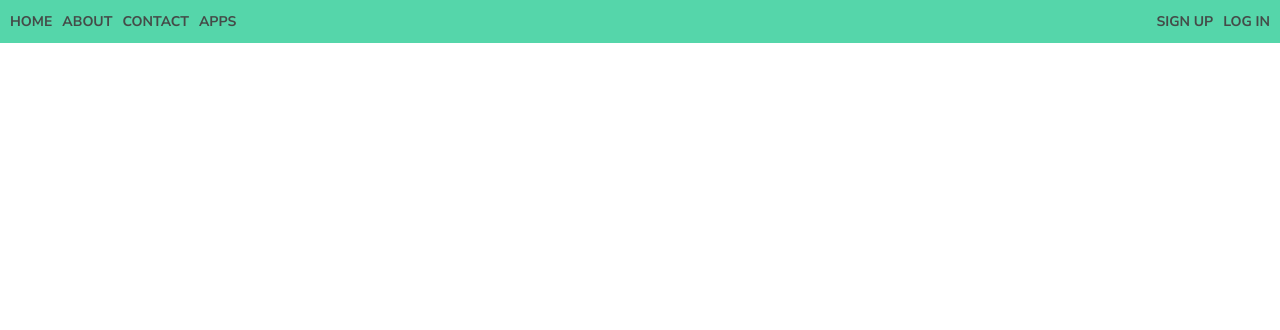
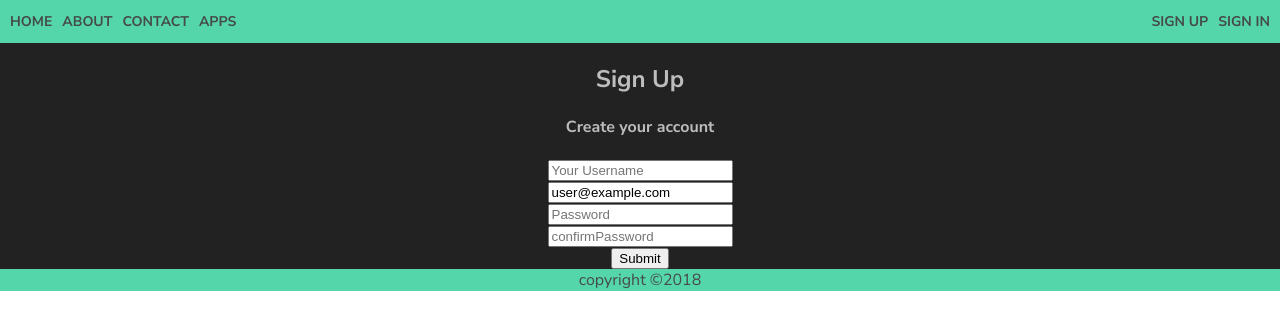
Before and after one commit to excelstudior/tr, a React app: page /register in a window 1280 px wide. Built offline with nearby package versions, Linux system fonts and the light colour scheme.

Commit message:
create api call to create new user

```diff
--- a/package.json
+++ b/package.json
@@ -24,6 +24,7 @@
   },
   "homepage": "https://github.com/excelstudior/tr#readme",
   "dependencies": {
+    "axios": "^0.18.0",
     "bcryptjs": "^2.4.3",
     "body-parser": "^1.18.3",
     "cross-fetch": "^2.2.2",
--- /dev/null
+++ b/src/client/Layout/actions/constants.js
@@ -0,0 +1 @@
+export const Register_User='REGISTER_USER'
--- /dev/null
+++ b/src/client/Layout/actions/index.js
@@ -0,0 +1,14 @@
+
+import axios from 'axios'
+export const registerUser=(user,history)=>dispatch=>{
+    console.log(user)
+    axios
+        .post('/api/users/register',user)
+        .then(res=>history.push('/signIn'))
+        .catch(err=>console.log(err))
+}
+
+// ({
+//     type:Register_User,
+//     user
+// })
--- /dev/null
+++ b/src/client/Layout/components/Authorization/Register.css
@@ -0,0 +1,4 @@
+.register-container{
+    text-align: center;
+    display: inline-block;
+}
--- /dev/null
+++ b/src/client/Layout/components/Authorization/Register.js
@@ -0,0 +1,86 @@
+import React, { Component } from 'react';
+import './Register.css'
+import PropTypes from 'prop-types';
+
+
+
+class Register extends Component {
+    constructor(props) {
+        super(props);
+        this.newUser={
+            "name":"",
+            "email":"user@example.com",
+            "password":"",
+            "confirmPassword":""
+        };
+        this.error={};
+        this.onSubmit=this.onSubmit.bind(this)
+        this.onChange=this.onChange.bind(this)
+    }
+
+    onChange(e){
+        this.newUser={...this.newUser,[e.target.name]:e.target.value}
+    }
+
+
+    onSubmit(e){
+        e.preventDefault();
+        this.props.registerUser(this.newUser);
+    }
+
+    render() {
+        return (
+
+                <div className='register-container'>
+                    <h2>Sign Up</h2>
+                    <h4>Create your account</h4>
+                    <form onSubmit={this.onSubmit}>
+                        <div>
+                            <input
+                            type='text'
+                            placeholder='Your Username'
+                            name="name"
+                            defaultValue={this.newUser.name}
+                            onChange={this.onChange}/>
+                            <div className='register-invalid-input'></div>
+                        </div>
+                        <div>
+                            <input
+                            type='email'
+                            placeholder='user@example.com'
+                            name="email"
+                            defaultValue={this.newUser.email}
+                            onChange={this.onChange}/>
+                            <div className='register-invalid-input'></div>
+                        </div>
+                        <div>
+                            <input type='password'
+                            placeholder='Password'
+                            name="password"
+                            defaultValue={this.newUser.password}
+                            onChange={this.onChange}/>
+                            <div className='register-invalid-input'></div>
+                        </div>
+                        <div>
+                            <input type='password'
+                            placeholder='confirmPassword'
+                            name='confirmPassword'
+                            defaultValue={this.newUser.password2}
+                            onChange={this.onChange}/>
+                            <div className='register-invalid-input'></div>
+                        </div>
+
+                        <button type='submit' on>Submit</button>
+                    </form>
+                </div>
+
+        )
+    }
+}
+
+Register.PropTypes={
+    registerUser:PropTypes.func.isRequired,
+    user:PropTypes.object.isRequired
+}
+
+export default Register
--- /dev/null
+++ b/src/client/Layout/components/Authorization/SignIn.js
@@ -0,0 +1,34 @@
+import React, { Component } from 'react';
+// import './SignIn.css'
+import PropTypes from 'prop-types';
+import {Link} from 'react-router-dom';
+
+class SignIn extends Component {
+    constructor(props) {
+        super(props);
+    }
+
+    componentDidMount() {
+
+    }
+
+    componentDidUpdate() {
+
+    }
+
+    render() {
+        return (
+
+                <div>
+                    SignIn
+                </div>
+
+        )
+    }
+}
+
+// SignIn.PropTypes={
+//     SignIn:PropTypes.array.isRequired
+// }
+
+export default SignIn
--- /dev/null
+++ b/src/client/Layout/components/Footer.js
@@ -0,0 +1,34 @@
+import React, { Component } from 'react';
+// import './Home.css'
+import PropTypes from 'prop-types';
+import {Link} from 'react-router-dom';
+
+class Footer extends Component {
+    constructor(props) {
+        super(props);
+    }
+
+    componentDidMount() {
+
+    }
+
+    componentDidUpdate() {
+
+    }
+
+    render() {
+        return (
+
+                <div className='Footer'>
+                    copyright &copy;{new Date().getFullYear()}
+                </div>
+
+        )
+    }
+}
+
+// Footer.PropTypes={
+//     Footer:PropTypes.array.isRequired
+// }
+
+export default Footer
--- a/src/client/Layout/components/Navbar.css
+++ b/src/client/Layout/components/Navbar.css
@@ -25,7 +25,7 @@
     list-style: none;
 }
 
-.top-left-navbar ul:hover{
+.top-left-navbar ul li:hover{
     color:#000;
 }
 .top-left-navbar ul li {
@@ -61,6 +61,9 @@
     transform: translateY(0%);
     transition-delay: 0.1s; /* this removes the transition delay so the menu will be visible while the other styles transition */
 }
+.apps-menu:hover .apps-menu-app li a{
+    color:#000;
+}
 
 
 .top-left-navbar ul li::before {
@@ -76,7 +79,7 @@
     transition: all ease-in-out 300ms;
 }
 
-.top-left-navbar ul li:hover{
+.top-left-navbar ul li a:hover{
     color:#000;
 }
 
@@ -102,3 +105,10 @@
     margin: 10px 5px;
 
 }
+.top-right-auth-button ul li a{
+    text-decoration: none;
+    color:rgba(68, 67, 67, 0.945);
+}
+.top-right-auth-button ul li a:hover{
+    color:#000;
+}
--- a/src/client/Layout/components/Navbar.js
+++ b/src/client/Layout/components/Navbar.js
@@ -35,8 +35,8 @@ class Navbar extends Component {
                     </div>
                     <div className='top-right-auth-button'>
                         <ul>
-                            <li>Sign Up</li>
-                            <li>Log In</li>
+                            <li><Link to='/register'>Sign up</Link></li>
+                            <li><Link to='/signIn'>Sign In</Link></li>
                         </ul>
                     </div>
                 </div>
--- /dev/null
+++ b/src/client/Layout/containers/Authorization/Register.js
@@ -0,0 +1,12 @@
+import { connect } from 'react-redux';
+import {registerUser} from '../../actions/index'
+import Register from '../../components/Authorization/Register';
+import { withRouter } from 'react-router-dom';
+const mapStateToProps = state => ({
+   user:state.user
+})
+const mapDispatchToProps = (dispatch) => ({
+    registerUser:(user)=>dispatch(registerUser(user))
+})
+
+export default connect(mapStateToProps,mapDispatchToProps)(withRouter(Register))
--- /dev/null
+++ b/src/client/Layout/containers/Authorization/SignIn.js
@@ -0,0 +1,4 @@
+import { connect } from 'react-redux';
+import SignIn from '../../components/Authorization/SignIn';
+
+export default connect()(SignIn)
--- /dev/null
+++ b/src/client/Layout/reducers/index.js
@@ -0,0 +1,17 @@
+import {Register_User} from '../actions/constants';
+
+const user=(state={},action)=>{
+    switch (action.type){
+        case Register_User:
+        console.log(state,action.user);
+
+
+
+        return action.user;
+        default:
+        return state;
+    }
+
+}
+
+export default user
--- a/src/client/app.css
+++ b/src/client/app.css
@@ -11,3 +11,8 @@
     clear: both;
 
 }
+.Footer{
+  background:#55d6aa;
+  color:rgba(68, 67, 67, 0.945);
+  text-align: center;
+}
--- a/src/client/app.js
+++ b/src/client/app.js
@@ -1,8 +1,11 @@
 import React, { Component } from 'react';
-import './app.css'
-import Reddit from './Reddit/containers/Reddits'
-import Navbar from './Layout/containers/Navbar'
-import Home from './Layout/components/Home'
+import './app.css';
+import Reddit from './Reddit/containers/Reddits';
+import Navbar from './Layout/containers/Navbar';
+import Register from './Layout/containers/Authorization/Register';
+import SignIn from './Layout/containers/Authorization/SignIn';
+import Home from './Layout/components/Home';
+import Footer from './Layout/components/Footer';
 import {
     Route
 } from 'react-router-dom';
@@ -15,7 +18,10 @@ export default class App extends Component {
             <Navbar />
             <Route path='/reddit' component={Reddit}/>
             <Route exact path="/" component={Home}/>
-            {/* <div><Reddit /></div> */}
+            <Route path='/register' component={Register}/>
+            <Route path='/signIn' component={SignIn}/>
+            <Footer/>
+
         </div>
     }
 }
--- a/src/client/reducer/index.js
+++ b/src/client/reducer/index.js
@@ -1,7 +1,9 @@
 import { combineReducers } from 'redux';
 import selectedSubreddit from '../Reddit/reducers/selectedSubreddit'
 import postsBySubreddit from '../Reddit/reducers/postsBySubreddit'
+import user from '../Layout/reducers/index'
 export default combineReducers({
     selectedSubreddit,
-    postsBySubreddit
+    postsBySubreddit,
+    user
 })
```
Also changed, not shown: 1 other file.
